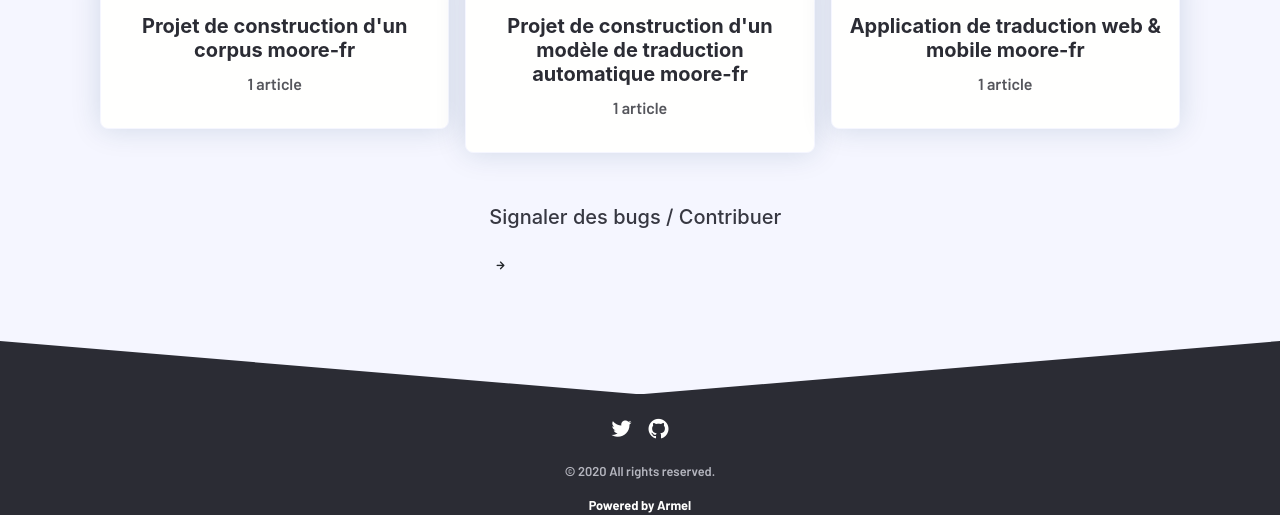
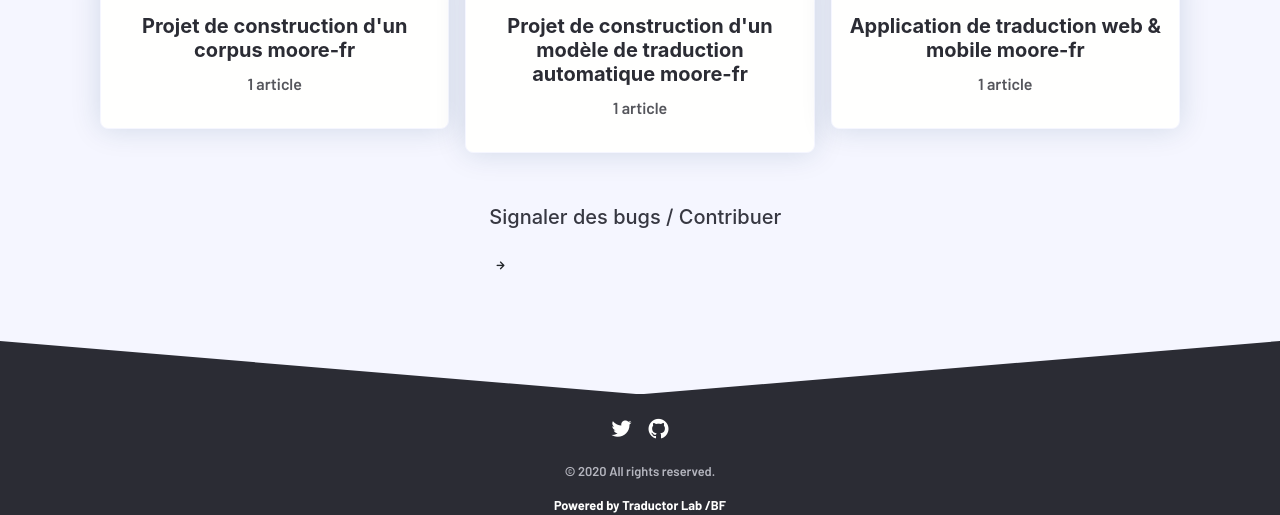
Before and after one commit to armelsoubeiga/FasoLangue-Lab, a Jekyll site: the page built from index.html, in a window 1280 px wide and 900 px high, scrolled down 739 px, cut to the strip 385-900 px from the top of the window. Built offline with Jekyll 4.4.1, drawn with Linux system fonts in a browser that asks for light colours; nearby versions of some CDN libraries; comment, search, counter and statistics services are not loaded.

Commit message:
Update footer.html

```diff
--- a/_includes/footer.html
+++ b/_includes/footer.html
@@ -19,7 +19,7 @@
           </div>
         <p>© 20{{ site.time | date: '%y' }} All rights reserved.</p>
 
-        <a class="text-small" href="https://github.com/armelsoubeiga/" target="_blank">Powered by Armel</a>
+        <a class="text-small" href="https://github.com/armelsoubeiga/" target="_blank">Powered by Traductor Lab /BF</a>
       </div>
     </div>
   </div>
```
